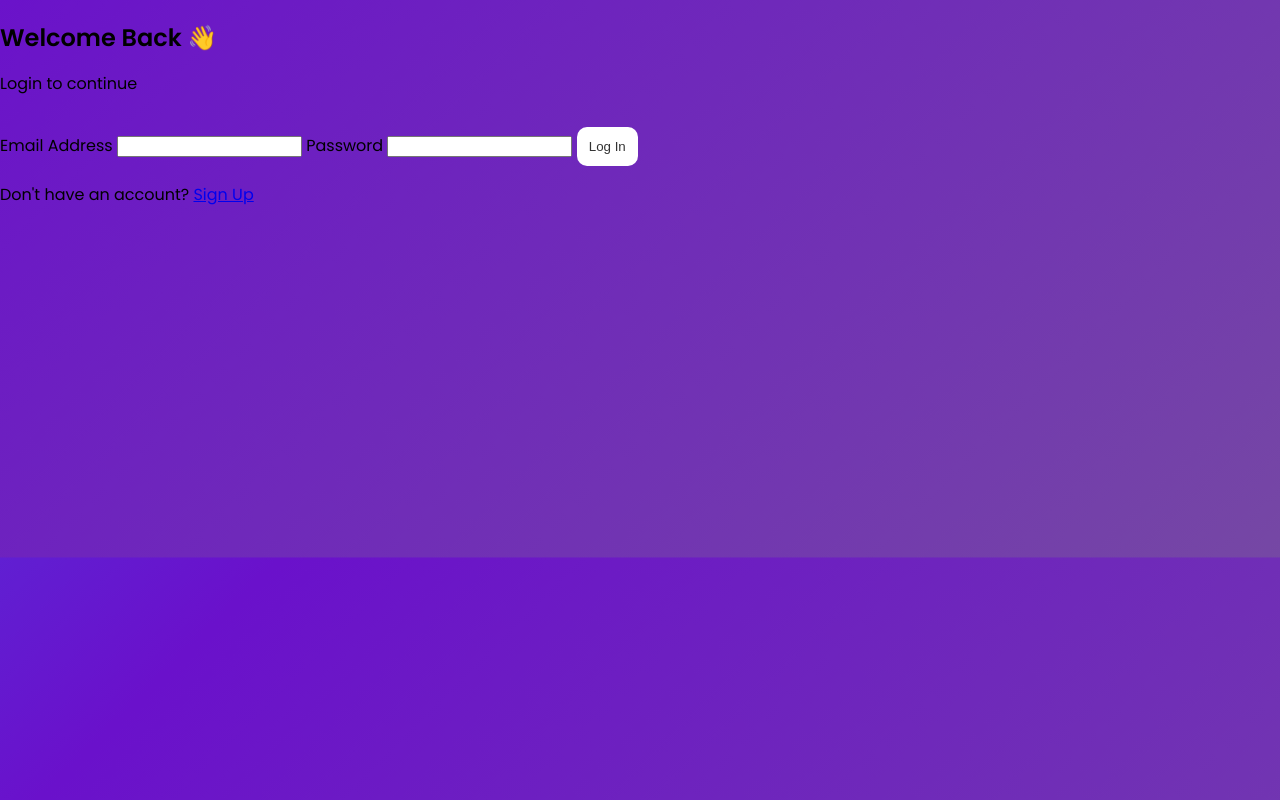
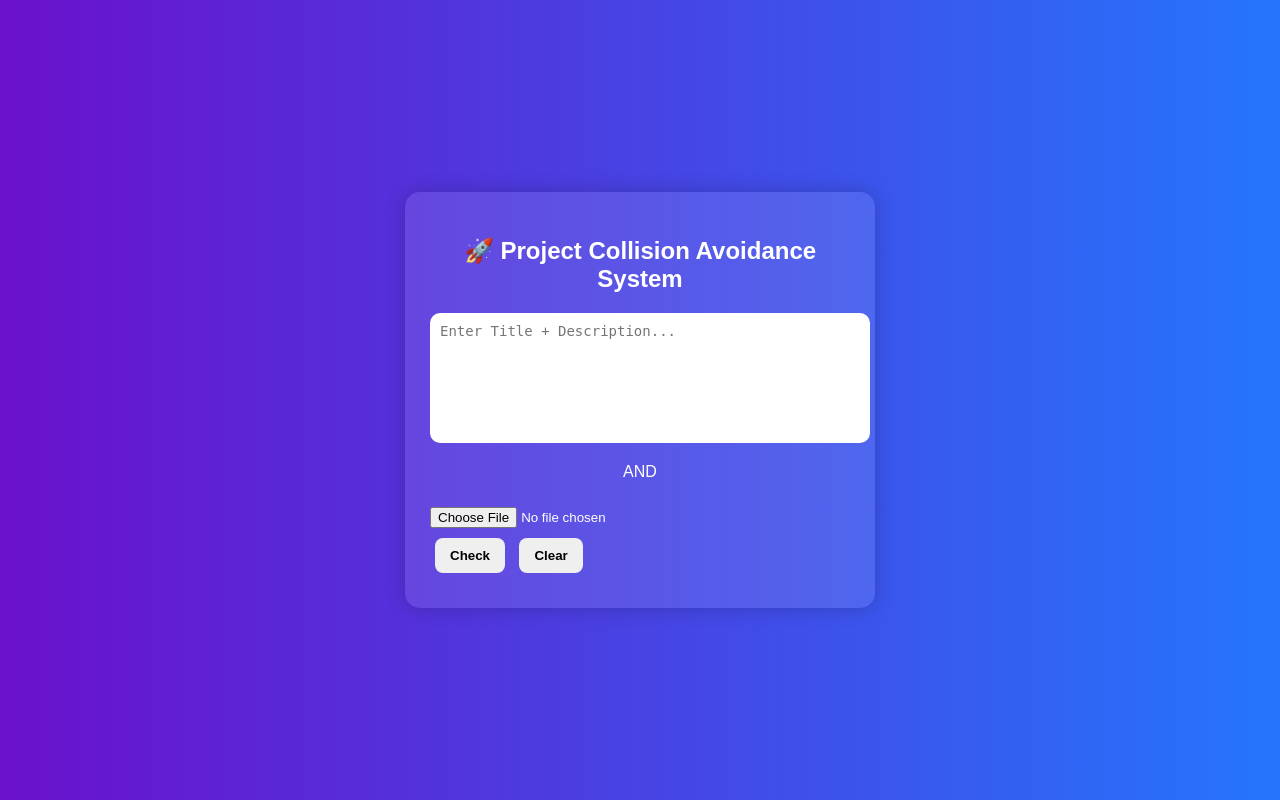
Before and after one commit to SanjanaOntimitta/project-collision-avoidance-system, a Flask app: page / in a window 1280 px wide. Run offline with Flask 3, Linux system fonts and the light colour scheme.

Commit message:
Added Sucessfully

```diff
--- a/app.py
+++ b/app.py
@@ -1,112 +1,121 @@
-from flask import Flask, render_template, request, redirect, url_for, session
-import sqlite3
-import re
+from flask import Flask, request, jsonify, render_template
+from sentence_transformers import SentenceTransformer
+from sklearn.metrics.pairwise import cosine_similarity
+import json
+import PyPDF2
 
 app = Flask(__name__)
-app.secret_key = "secret123"
 
-# ================= DATABASE =================
-def init_db():
-    conn = sqlite3.connect('users.db')
-    cur = conn.cursor()
-
-    cur.execute('''
-        CREATE TABLE IF NOT EXISTS users (
-            id INTEGER PRIMARY KEY AUTOINCREMENT,
-            first_name TEXT,
-            last_name TEXT,
-            email TEXT UNIQUE,
-            password TEXT
-        )
-    ''')
-
-    conn.commit()
-    conn.close()
-
-init_db()
-
-# ================= VALIDATION =================
-def is_valid_email(email):
-    return email.endswith("@cvr.ac.in")
-
-def is_valid_password(password):
-    pattern = r'^(?=.*[a-z])(?=.*[A-Z])(?=.*[\W_]).{8,}$'
-    return re.match(pattern, password)
-
-# ================= ROUTES =================
-
-@app.route('/')
-def login():
-    return render_template('login.html')
+model = SentenceTransformer('all-MiniLM-L6-v2')
 
 
-@app.route('/login', methods=['POST'])
-def handle_login():
-    email = request.form['email']
-    password = request.form['password']
-
-    conn = sqlite3.connect('users.db')
-    cur = conn.cursor()
-
-    cur.execute("SELECT * FROM users WHERE email=? AND password=?", (email, password))
-    user = cur.fetchone()
-    conn.close()
-
-    if user:
-        session['user'] = user[3]
-        return redirect(url_for('home'))
-    else:
-        return "Invalid credentials ❌"
+# ---------------- LOAD DATASET ----------------
+try:
+    with open("data/projects.json") as f:
+        projects = json.load(f)
+except FileNotFoundError:
+    projects = []
 
 
-@app.route('/signup')
-def signup():
-    return render_template('signup.html')
+# ---------------- CLEAN LIGHT ----------------
+def clean(text):
+    return text.lower().strip()
 
 
-@app.route('/signup', methods=['POST'])
-def handle_signup():
-    fname = request.form['first_name']
-    lname = request.form['last_name']
-    email = request.form['email']
-    password = request.form['password']
+# ---------------- EXTRACT FILE TEXT ----------------
+def extract_text(file):
+    text = ""
 
-    if not is_valid_email(email):
-        return "Use @cvr.ac.in email ❌"
+    if file and file.filename != "":
+        if file.filename.endswith(".txt"):
+            text = file.read().decode("utf-8")
 
-    if not is_valid_password(password):
-        return "Password must be strong ❌"
+        elif file.filename.endswith(".pdf"):
+            reader = PyPDF2.PdfReader(file)
+            for page in reader.pages:
+                page_text = page.extract_text()
+                if page_text:
+                    text += " " + page_text
 
-    try:
-        conn = sqlite3.connect('users.db')
-        cur = conn.cursor()
-
-        cur.execute(
-            "INSERT INTO users (first_name, last_name, email, password) VALUES (?, ?, ?, ?)",
-            (fname, lname, email, password)
-        )
-
-        conn.commit()
-        conn.close()
-
-        return render_template('success.html')
-
-    except sqlite3.IntegrityError:
-        return "User already exists ❌"
+    return text
 
 
-@app.route('/home')
-def home():
-    if 'user' not in session:
-        return redirect(url_for('login'))
-    return render_template('index.html', user=session['user'])
+# ---------------- STATUS ----------------
+def get_status(score):
+    percent = score * 100
+    if percent > 80:
+        return "⚠️ High Similarity"
+    elif percent >= 50:
+        return "⚡ Moderate Similarity"
+    else:
+        return "✅ Low Similarity"
 
 
-@app.route('/logout')
-def logout():
-    session.pop('user', None)
-    return redirect(url_for('login'))
+# ---------------- PRE-ENCODE DATASET ----------------
+stored_texts = [
+    clean(p["title"] + " " + p["abstract"])
+    for p in projects
+]
+
+stored_embeddings = model.encode(stored_texts, normalize_embeddings=True)
 
 
-if __name__ == '__main__':
+# ---------------- HOME ----------------
+@app.route("/")
+def home():
+    return render_template("index.html")
+
+
+# ---------------- CHECK API ----------------
+@app.route("/check", methods=["POST"])
+def check():
+    text = request.form.get("text", "").strip()
+    file = request.files.get("file")
+
+    file_text = extract_text(file)
+
+    # ---------------- SMART MERGE ----------------
+    parts = []
+
+    if text:
+        parts.append(text)
+
+    if file_text:
+        parts.append(file_text)
+
+    if len(parts) == 0:
+        return jsonify({"results": []})
+
+    combined = clean(" ".join(parts))
+
+    # 🔥 IMPORTANT FIX: boost short text input
+    if len(combined.split()) < 5:
+        combined += " project system application software quiz portal web development"
+
+    # ---------------- EMBEDDING ----------------
+    user_embedding = model.encode([combined], normalize_embeddings=True)
+
+    similarities = cosine_similarity(user_embedding, stored_embeddings)[0]
+
+    print("\nMAX SIMILARITY:", max(similarities))
+
+    # ---------------- TOP RESULTS ----------------
+    top_k = similarities.argsort()[::-1][:5]
+
+    results = []
+
+    for i in top_k:
+        score = similarities[i]
+
+        results.append({
+            "title": projects[i]["title"],
+            "similarity": round(float(score) * 100, 2),
+            "status": get_status(score)
+        })
+
+    return jsonify({"results": results})
+
+
+if __name__ == "__main__":
+    print("TOTAL PROJECTS LOADED:", len(projects))
     app.run(debug=True)
--- a/templates/index.html
+++ b/templates/index.html
@@ -1,41 +1,162 @@
 <!DOCTYPE html>
 <html>
 <head>
-<title>Dashboard</title>
-<link rel="stylesheet" href="{{ url_for('static', filename='style.css') }}">
+<title>Project Collision Avoidance System</title>
+
+<style>
+body {
+    margin: 0;
+    font-family: Arial;
+    background: linear-gradient(to right, #6a11cb, #2575fc);
+    display: flex;
+    justify-content: center;
+    align-items: center;
+    height: 100vh;
+}
+
+.container {
+    background: rgba(255,255,255,0.1);
+    padding: 25px;
+    border-radius: 15px;
+    width: 420px;
+    color: white;
+    box-shadow: 0 0 20px rgba(0,0,0,0.2);
+}
+
+textarea {
+    width: 100%;
+    height: 110px;
+    border-radius: 10px;
+    border: none;
+    padding: 10px;
+    font-size: 14px;
+    resize: none;
+}
+
+input[type="file"] {
+    margin-top: 10px;
+    color: white;
+}
+
+button {
+    margin: 10px 5px;
+    padding: 10px 15px;
+    border-radius: 8px;
+    border: none;
+    cursor: pointer;
+    font-weight: bold;
+}
+
+button:hover {
+    opacity: 0.9;
+}
+
+.result {
+    margin-top: 15px;
+    display: none;
+    max-height: 300px;
+    overflow-y: auto;
+}
+
+h2 {
+    text-align: center;
+}
+</style>
+
 </head>
 
-<body class="light-body">
+<body>
 
-<div class="card">
+<div class="container">
 
-  <h2>Welcome, {{ user }}</h2>
-  <p class="sub">Check project similarity</p>
+<h2>🚀 Project Collision Avoidance System</h2>
 
-  <textarea id="projectInput" placeholder="Enter project details..."></textarea>
+<textarea id="projectInput" placeholder="Enter Title + Description..."></textarea>
 
-  <input type="file" id="fileInput">
+<p style="text-align:center;">AND</p>
 
-  <button class="btn" onclick="checkSimilarity()">Check</button>
-  <button class="btn secondary" onclick="clearText()">Clear</button>
+<input type="file" id="fileInput" accept=".txt,.pdf">
 
-  <div id="resultBox" class="result"></div>
+<br>
 
-  <p class="bottom-text">
-    <a href="/logout" class="link">Logout</a>
-  </p>
+<button onclick="checkSimilarity()">Check</button>
+<button onclick="clearText()">Clear</button>
+
+<div class="result" id="resultBox">
+    <div id="matchesBox"></div>
+</div>
 
 </div>
 
 <script>
+
 function clearText() {
-  document.getElementById("projectInput").value = "";
-  document.getElementById("fileInput").value = "";
+    document.getElementById("projectInput").value = "";
+    document.getElementById("fileInput").value = "";
+    document.getElementById("resultBox").style.display = "none";
+    document.getElementById("matchesBox").innerHTML = "";
 }
 
 async function checkSimilarity() {
-  alert("Backend API connect here");
+    let text = document.getElementById("projectInput").value.trim();
+    let file = document.getElementById("fileInput").files[0];
+
+    // 🔥 FIX: better validation
+    if (!text && !file) {
+        alert("Please enter text OR upload a file!");
+        return;
+    }
+
+    let formData = new FormData();
+
+    // 🔥 FIX: only send if exists
+    if (text) formData.append("text", text);
+    if (file) formData.append("file", file);
+
+    let box = document.getElementById("resultBox");
+    let matchesBox = document.getElementById("matchesBox");
+
+    box.style.display = "block";
+    matchesBox.innerHTML = "<p>⏳ Checking similarity...</p>";
+
+    try {
+        let response = await fetch("/check", {
+            method: "POST",
+            body: formData
+        });
+
+        let data = await response.json();
+
+        if (!data.results || data.results.length === 0) {
+            matchesBox.innerHTML = "<p>⚠️ No similar projects found. Try better input.</p>";
+            return;
+        }
+
+        matchesBox.innerHTML = "<h3>🔍 Similar Projects Found:</h3>";
+
+        data.results.forEach((item, index) => {
+
+            let color = "lightgreen";
+            if (item.similarity > 80) color = "red";
+            else if (item.similarity >= 50) color = "orange";
+
+            matchesBox.innerHTML += `
+                <div style="margin-bottom:10px;">
+                    <b>${index + 1}. ${item.title}</b><br>
+                    Similarity: ${item.similarity}%<br>
+                    Status: <span style="color:${color}; font-weight:bold;">
+                        ${item.status}
+                    </span>
+                </div>
+            `;
+        });
+
+    } catch (error) {
+        matchesBox.innerHTML = "<p>❌ Server error. Try again.</p>";
+        console.error(error);
+    }
 }
+
 </script>
 
 </body>
--- a/templates/login.html
+++ /dev/null
@@ -1,30 +0,0 @@
-<!DOCTYPE html>
-<html>
-<head>
-<title>Login</title>
-<link rel="stylesheet" href="{{ url_for('static', filename='style.css') }}">
-</head>
-
-<body class="light-body">
-
-<div class="card">
-  <h2>Welcome Back 👋</h2>
-  <p class="sub">Login to continue</p>
-
-  <form action="/login" method="POST">
-    <label>Email Address</label>
-    <input type="email" name="email" required>
-
-    <label>Password</label>
-    <input type="password" name="password" required>
-
-    <button class="btn">Log In</button>
-  </form>
-
-  <p class="bottom-text">
-    Don't have an account? <a href="/signup" class="link">Sign Up</a>
-  </p>
-</div>
-
-</body>
-</html>
```
Also changed, not shown: templates/signup.html (deleted, +0 -36 lines), templates/style.css (+86 -70 lines), templates/success.html (deleted, +0 -19 lines).
